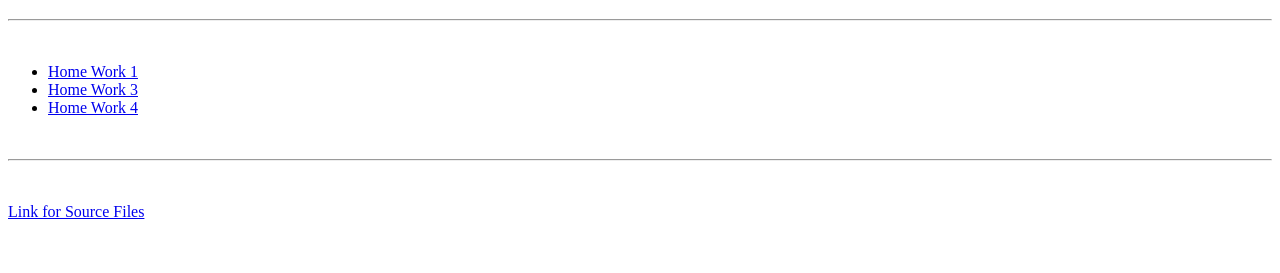
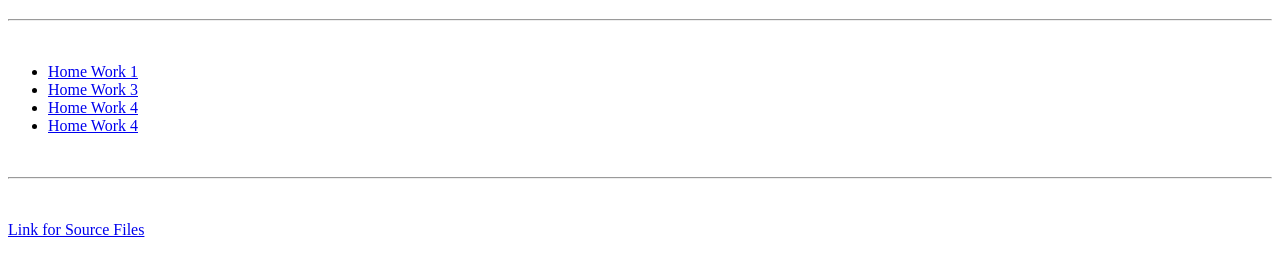
Before and after one commit to genyaonipko/fe-core-hw, a plain HTML site: page index.html in a window 1280 px wide. Shown: the part 61-334 px from the top of the page. Drawn offline with Linux system fonts and the light colour scheme.

Commit message:
commit 21

```diff
--- a/index.html
+++ b/index.html
@@ -15,6 +15,7 @@
         <li><a href="https://genyaonipko.github.io/fe-core-hw/Module_1/index.html" target="_blank">Home Work 1</a></li>
         <li><a href="https://genyaonipko.github.io/fe-core-hw/Module_3/Module_3.html" target="_blank">Home Work 3</a></li>
         <li><a href="https://genyaonipko.github.io/fe-core-hw/Module_4/Module_4.html" target="_blank">Home Work 4</a></li>
+        <li><a href="https://genyaonipko.github.io/fe-core-hw/Module_5/Module_5.html" target="_blank">Home Work 4</a></li>
     </ul>
     <br>
     <hr>
```
